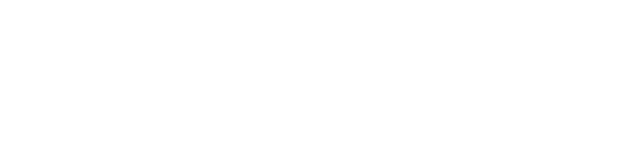
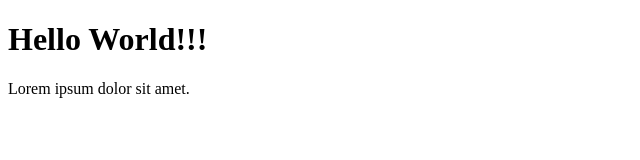
Before and after one commit to jahirulislamjoy/my_first_website, a plain HTML site: page index.html in a window 1280 px wide. Shown: the whole page, without its empty margins (0-640 px from the left). Drawn offline with Linux system fonts and the light colour scheme.

Commit message:
ki likhbo

```diff
--- a/index.html
+++ b/index.html
@@ -4,9 +4,10 @@
     <meta charset="UTF-8">
     <meta http-equiv="X-UA-Compatible" content="IE=edge">
     <meta name="viewport" content="width=device-width, initial-scale=1.0">
-    <title>Document</title>
+    <title>hey it's nothing</title>
 </head>
 <body>
-
+    <h1>Hello World!!!</h1>
+    <p>Lorem ipsum dolor sit amet.</p>
 </body>
 </html>
```
